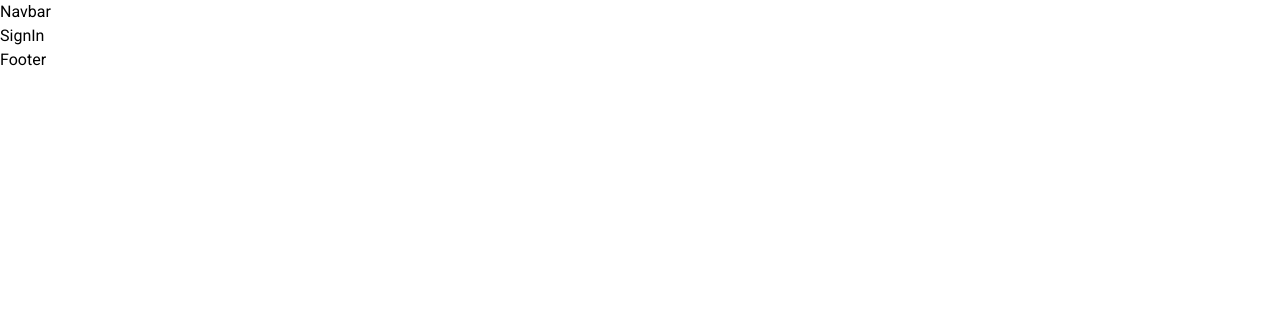
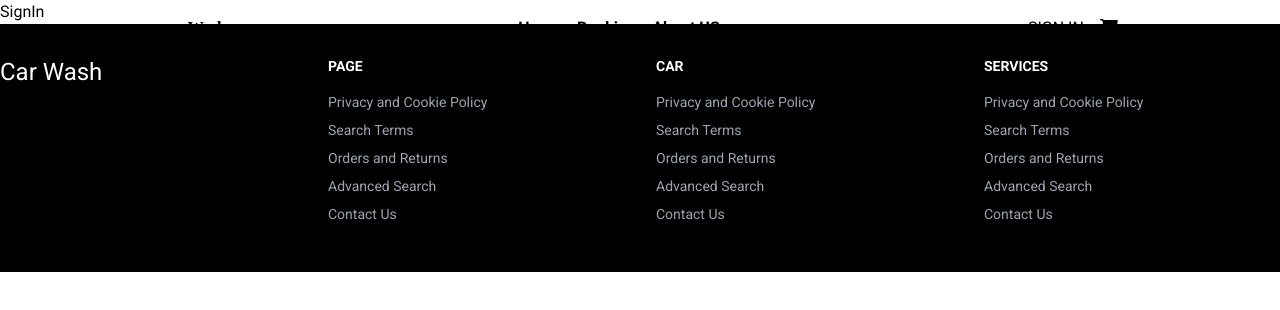
Before and after one commit to FaresAhmed50/Car_Wash, a React (Vite) app: page / in a window 1280 px wide. Shown: the top 310 px of the page. Built offline with nearby package versions, Linux system fonts and the light colour scheme; a web font is replaced by a local one.

Commit message:
Creating the Header and Footer Component

```diff
--- a/src/App.jsx
+++ b/src/App.jsx
@@ -27,12 +27,13 @@ function App() {
                 {path: 'about-us', element : <AboutUs/> },
 
                 //Regester routeing
-                {path : 'signin', element : <SignIn /> },
+                {path : 'signing', element : <SignIn /> },
                 {path : 'sighup' , element: <SignUp/>},
 
 
+
                 //Not Found page
-                {path: '' , element: <NotFound/>}
+                {path: '*' , element: <NotFound/>}
 
 
 
--- a/src/components/Footer/Footer.jsx
+++ b/src/components/Footer/Footer.jsx
@@ -2,6 +2,61 @@ import React from 'react'
 
 export default function Footer() {
   return (
-    <div>Footer</div>
+      <footer className="bg-black text-white py-8">
+        <div className="container mx-auto grid grid-cols-1 md:grid-cols-4 gap-8 text-sm">
+
+          <div>
+            <h2 className="font-pacifico text-2xl mb-4">Car Wash</h2>
+          </div>
+
+          {/* Page Links */}
+          <div>
+            <h3 className="font-bold mb-4">PAGE</h3>
+            <ul className="space-y-2 text-gray-400">
+              <li>Privacy and Cookie Policy</li>
+              <li>Search Terms</li>
+              <li>Orders and Returns</li>
+              <li>Advanced Search</li>
+              <li>Contact Us</li>
+            </ul>
+          </div>
+
+          {/* Car Links */}
+          <div>
+            <h3 className="font-bold mb-4">CAR</h3>
+            <ul className="space-y-2 text-gray-400">
+              <li>Privacy and Cookie Policy</li>
+              <li>Search Terms</li>
+              <li>Orders and Returns</li>
+              <li>Advanced Search</li>
+              <li>Contact Us</li>
+            </ul>
+          </div>
+
+          {/* Services and Contact */}
+          <div>
+            <h3 className="font-bold mb-4">SERVICES</h3>
+            <ul className="space-y-2 text-gray-400 mb-4">
+              <li>Privacy and Cookie Policy</li>
+              <li>Search Terms</li>
+              <li>Orders and Returns</li>
+              <li>Advanced Search</li>
+              <li>Contact Us</li>
+            </ul>
+
+            <div className="flex space-x-4 mt-4">
+              <a href="#" className="text-gray-400 hover:text-white">
+                <i className="fab fa-instagram"></i>
+              </a>
+              <a href="#" className="text-gray-400 hover:text-white">
+                <i className="fab fa-facebook"></i>
+              </a>
+              <a href="#" className="text-gray-400 hover:text-white">
+                <i className="fab fa-twitter"></i>
+              </a>
+            </div>
+          </div>
+        </div>
+      </footer>
   )
 }
--- a/src/components/Navbar/Navbar.jsx
+++ b/src/components/Navbar/Navbar.jsx
@@ -1,10 +1,53 @@
 import React from 'react'
+import {NavLink, useNavigate} from "react-router-dom";
+import { faCartShopping } from "@fortawesome/free-solid-svg-icons";
+import { FontAwesomeIcon } from "@fortawesome/react-fontawesome";
 
 
 
 
 export default function Navbar() {
   return (
-    <div>Navbar</div>
+      <nav className={'p-4 bg-transparent fixed top-0 right-0 left-0 z-10'}>
+          <div className={`container mx-auto flex flex-row items-center justify-around align-middle `}>
+
+
+              <div>
+                  <h1 className="font-nav font-bold">car Wash</h1>
+              </div>
+
+              <div className={`hidden md:block `}>
+
+                  <ul className={`flex flex-col md:flex-row md:gap-4 gap-2`}>
+                      <li>
+                          <NavLink className={`font-bold`} to={'home'}>Home</NavLink>
+                      </li>
+
+                      <li>
+                          <NavLink className={`font-bold`} to={'cart'}>Booking</NavLink>
+                      </li>
+
+                      <li>
+                          <NavLink className={`font-bold`} to={'products'}>About US</NavLink>
+                      </li>
+
+                  </ul>
+
+
+              </div>
+
+
+              <div>
+                  <button className={`px-4`}>
+                      <NavLink to={'signing'} >SIGN IN</NavLink>
+                  </button>
+                  <button >
+                      <FontAwesomeIcon icon={faCartShopping} />
+                  </button>
+              </div>
+
+
+          </div>
+      </nav>
   )
 }
--- a/src/components/NotFound/NotFound.jsx
+++ b/src/components/NotFound/NotFound.jsx
@@ -1,10 +1,17 @@
 import React from 'react'
-
+import Logo from '../../assets/images/undraw_not_found_60pq.png';
 
 
 
 export default function NotFound() {
     return (
-        <div>Navbar</div>
+        <div className="flex flex-col items-center justify-center min-h-screen ">
+            <img
+                src={Logo}
+                alt="Page Not Found"
+                className="w-1/3 max-w-xs"
+            />
+            <h1 className="text-2xl font-semibold mt-4 text-gray-700">Page Not Found</h1>
+        </div>
     )
 }
--- a/src/index.css
+++ b/src/index.css
@@ -2,14 +2,31 @@
  @tailwind components;
  @tailwind utilities;
 
+@import url('https://fonts.googleapis.com/css2?family=Playwright+TZ+Guides&display=swap');
 
  :root
  {
     --main-color:#FF013E;
     --font-heading:"Playfair Display", serif;
     --font-content: "Roboto", sans-serif;
+    --font-nav: "Playwrite TZ Guides", cursive;
 
  }
+
+.bg-hero
+{
+ /*background-image: url(assets/images/Hero.jpg);*/
+ position: relative;
+}
+.bg-hero::before
+{
+ content: '';
+ width: 100%;
+ height: 100%;
+ left: 0;
+ position: absolute;
+ background-color: rgba(0,0,0,0.7);
+}
 
  .btn{
   @apply px-4 py-2 rounded-md text-white
--- a/tailwind.config.js
+++ b/tailwind.config.js
@@ -2,7 +2,11 @@
 export default {
   content: [ "./index.html", "./src/**/*.{js,ts,jsx,tsx}" ],
   theme: {
-    extend: {},
+    extend: {
+      fontFamily: {
+        nav: ['var(--font-nav)'], // Map the CSS variable to Tailwind's font utility
+      },
+    },
   },
   plugins: [],
 }
```
